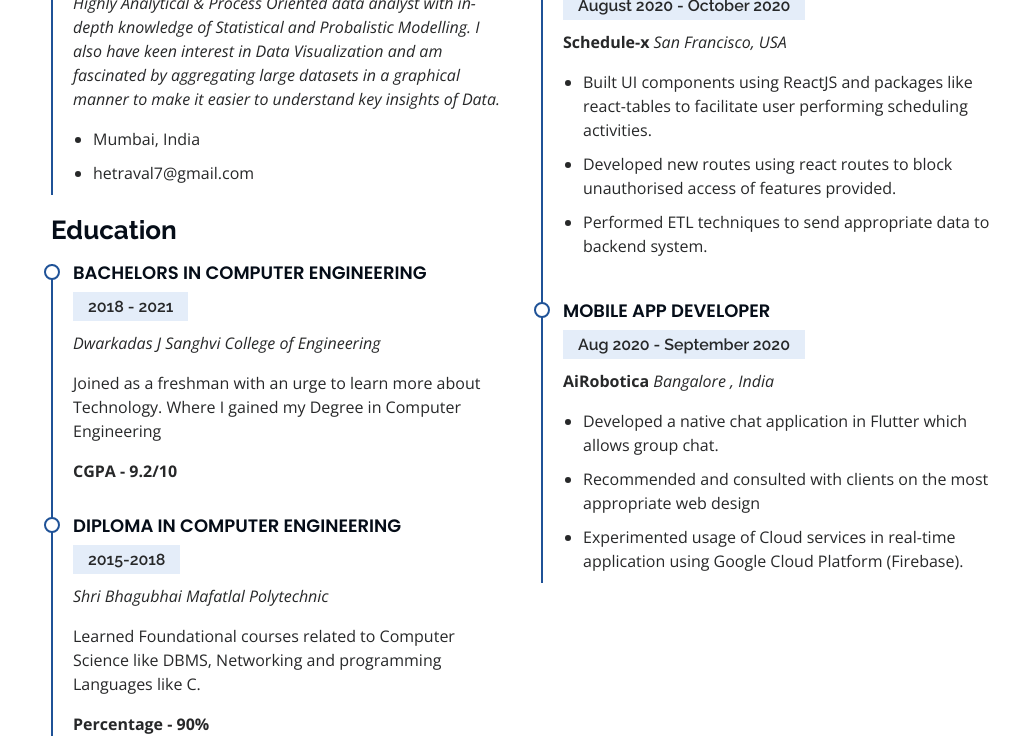
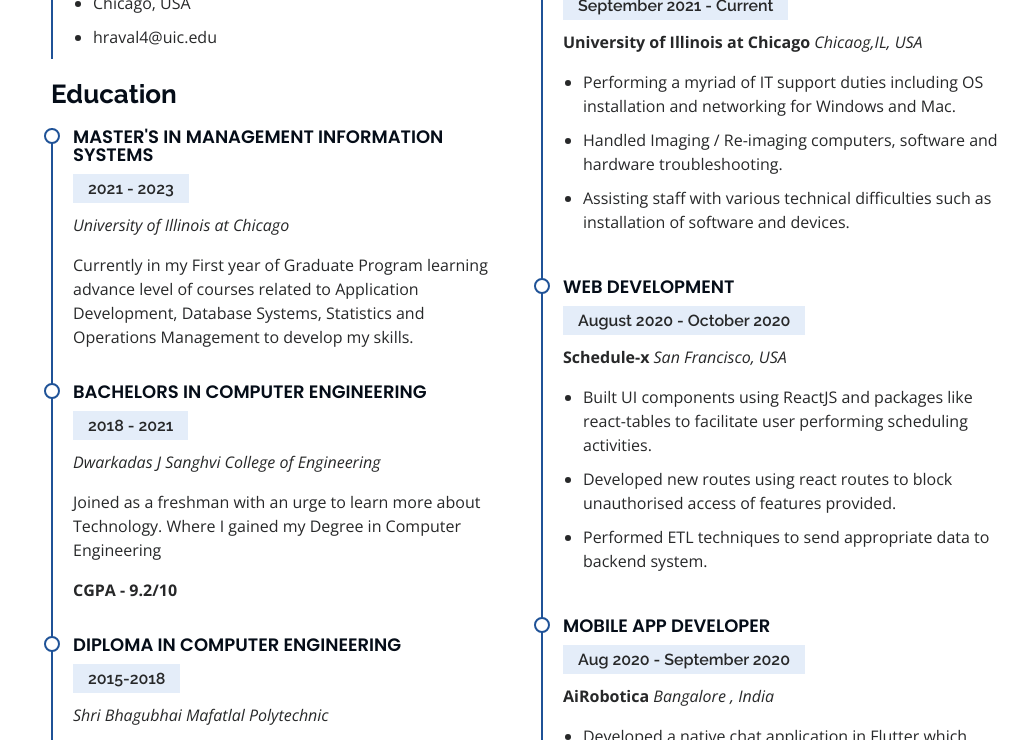
Before and after one commit to hetr7999/portfolio-website, a plain HTML site: page index.html in a window 1280 px wide. Shown: the part 2103-2843 px from the top of the page, without its empty margins (264-1280 px from the left). Drawn offline with nearby package versions, Linux system fonts and the light colour scheme.

Commit message:
Add files via upload
Latest Update with Current Details

```diff
--- a/index.html
+++ b/index.html
@@ -30,12 +30,6 @@
   <!-- Template Main CSS File -->
   <link href="assets/css/style.css" rel="stylesheet">
 
-  <!-- =======================================================
-  * Template Name: iPortfolio - v1.4.0
-  * Template URL: https://bootstrapmade.com/iportfolio-bootstrap-portfolio-websites-template/
-  * Author: BootstrapMade.com
-  * License: https://bootstrapmade.com/license/
-  ======================================================== -->
 </head>
 
 <body>
@@ -92,7 +86,7 @@
 
         <div class="section-title">
           <h2>About</h2>
-          <p>I am currently an undergrad student at Dwarkadas J. Sanghvi College of Engineering pursuing my Bachelors in Computer Engineering. I have keen interest in Data Analytics / Business Analytics field.
+          <p>I am currently an Graduate student at University of Illinois at Chicago pursuing my Master's in Management Information Systems. I have keen interest in Data Analytics / Business Analytics field.
 
           Being an avid learner I have upskilled myself in learning technologies related to Data Analysis. I have good command in Python, SQL and Tableau. I am looking for opportunities in Analyst field wherein I can upskill and add value to organization by making data driven decisions.</p>
         </div>
@@ -104,7 +98,7 @@
           <div class="col-lg-8 pt-4 pt-lg-0 content" data-aos="fade-left">
             <h3> Analyst &amp; Application Developer.</h3>
             <p class="font-italic">
-              My Goal is to dig into Data find meaningful patterns and trends so that organization can act upon and make Data-Driven Decisions.
+              My Goal is to develop something with the help of technology which can lessen human efforts make our life much more easier. To achieve this I worked on various projects related to application development, data analysis.
             </p>
             <div class="row">
               <div class="col-lg-6">
@@ -117,8 +111,8 @@
               <div class="col-lg-6">
                 <ul>
                   <!-- <li><i class="icofont-rounded-right"></i> <strong>Age:</strong> 30</li> -->
-                  <li><i class="icofont-rounded-right"></i> <strong>Degree:</strong> BE in Computer Engg</li>
-                  <li><i class="icofont-rounded-right"></i> <strong>Email:</strong> hetraval7@gmail.com</li>
+                  <li><i class="icofont-rounded-right"></i> <strong>Degree:</strong> Pursuing Master's in Managment Information Systems</li>
+                  <li><i class="icofont-rounded-right"></i> <strong>Email:</strong> hraval4@uic.edu</li>
                 </ul>
               </div>
             </div>
@@ -164,16 +158,21 @@
             <h3 class="resume-title">Summary</h3>
             <div class="resume-item pb-0">
               <h4>Het Raval</h4>
-              <p><em>
-                Highly Analytical & Process Oriented data analyst with in-depth knowledge of Statistical and Probalistic Modelling. I also have keen interest in Data Visualization and am fascinated by aggregating large datasets in a graphical manner to make it easier to understand key insights of Data.
-              </em></p>
               <ul>
-                <li>Mumbai, India</li>
-                <li>hetraval7@gmail.com</li>
+                <li>Chicago, USA</li>
+                <li>hraval4@uic.edu</li>
               </ul>
             </div>
 
             <h3 class="resume-title">Education</h3>
+            <div class="resume-item">
+              <h4>Master's in Management Information Systems</h4>
+              <h5>2021 - 2023</h5>
+              <p><em>University of Illinois at Chicago</em></p>
+              <p>Currently in my First year of Graduate Program learning advance level of courses related to Application Development, Database Systems, Statistics and Operations Management to develop my skills.</p>
+                 <p><b></b></p>
+            </div>
+
             <div class="resume-item">
               <h4>Bachelors in Computer Engineering</h4>
               <h5>2018 - 2021</h5>
@@ -187,13 +186,25 @@
               <h5>2015-2018</h5>
               <p><em>Shri Bhagubhai Mafatlal Polytechnic</em></p>
               <p>
-                Learned Foundational courses related to Computer Science like DBMS, Networking and programming Languages like C.
+                Learned Foundational courses related to Computer Science like DBMS, Networking and programming Languages like C,C++.
               </p>
               <p><b>Percentage - 90%</b></p>
             </div>
           </div>
           <div class="col-lg-6" data-aos="fade-up" data-aos-delay="100">
             <h3 class="resume-title">Professional Experience</h3>
+            <div class="resume-item">
+              <h4>Graduate Assistant </h4>
+              <h5>September 2021 - Current</h5>
+              <p><b> University of Illinois at Chicago </b> <em>Chicaog,IL, USA</em></p>
+              <ul>
+                <li> Performing a myriad of IT support duties including OS installation and networking for Windows and Mac.</li>
+                <li> Handled Imaging / Re-imaging computers, software and hardware troubleshooting.
+                </li>
+                <li> Assisting staff with various technical difficulties such as installation of software and devices.
+                </li>
+              </ul>
+            </div>
             <div class="resume-item">
               <h4>Web Development</h4>
               <h5>August 2020 - October 2020</h5>
@@ -246,6 +257,7 @@
         </div>
 
         <div class="row portfolio-container" data-aos="fade-up" data-aos-delay="100">
+
 
           <div class="col-lg-4 col-md-6 portfolio-item filter-Dashboard">
             <div class="portfolio-wrap">
@@ -351,12 +363,12 @@
               <div class="address">
                 <i class="icofont-google-map"></i>
                 <h4>Location:</h4>
-                <p>Mumbai, India</p>
+                <p>Chicago,IL, USA</p>
               </div>
               <div class="email">
                 <i class="icofont-envelope"></i>
                 <h4>Email:</h4>
-                <p>hetraval7@gmail.com</p>
+                <p>hraval4@uic.edu</p>
               </div>
             </div>
           </div>
```
